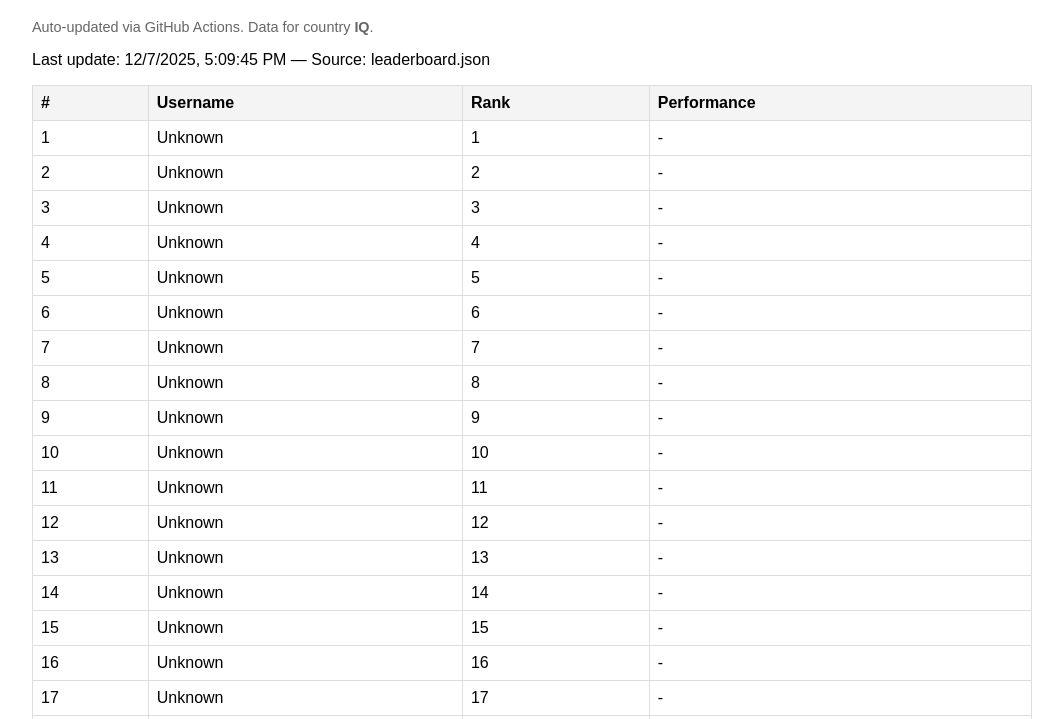
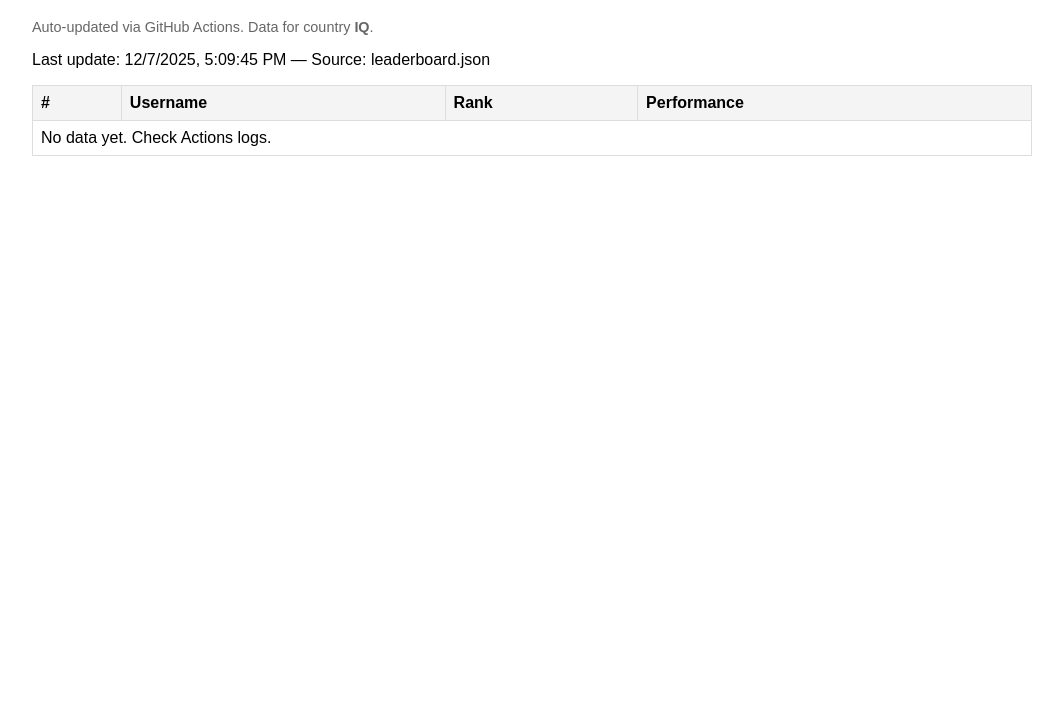
Before and after one commit to 4HM056/Heaven.github.io, a website: page index.html in a window 1280 px wide. Shown: the part 81-800 px from the top of the page, without its empty margins (108-1171 px from the left). Drawn offline with Linux system fonts and the light colour scheme.

Commit message:
Refactor leaderboard data handling and error messages

```diff
--- a/index.html
+++ b/index.html
@@ -27,43 +27,33 @@
         const res = await fetch('leaderboard.json', {cache: "no-store"});
         if (!res.ok) throw new Error('Could not fetch leaderboard.json');
         const json = await res.json();
+        document.getElementById('source').textContent = json.source || 'leaderboard.json';
         const updated = json.updated_at ? new Date(json.updated_at).toLocaleString() : '-';
         document.getElementById('updated').textContent = updated;
         const tbody = document.querySelector('#table tbody');
         tbody.innerHTML = '';
 
-        const data = json.data || json;
-        let list = [];
-
-        // Handle osu API v2 response shape
-        if (data.ranking && Array.isArray(data.ranking)) {
-          list = data.ranking;
-        } else if (Array.isArray(data)) {
-          list = data;
-        } else if (data.items && Array.isArray(data.items)) {
-          list = data.items;
-        }
-
-        if (list.length === 0) {
-          tbody.innerHTML = '<tr><td colspan="4">No data yet. Check the Actions run or secrets.</td></tr>';
+        const items = (json.items && Array.isArray(json.items)) ? json.items : (json.data || []);
+        if (!Array.isArray(items) || items.length === 0) {
+          tbody.innerHTML = '<tr><td colspan="4">No data yet. Check Actions logs.</td></tr>';
           return;
         }
 
-        list.slice(0, 200).forEach((it, i) => {
-          const username = it.user?.username || it.user?.display_name || 'Unknown';
-          const rank = it.rank || it.global_rank || it.pp_rank || (i+1);
-          const pp = it.pp || it.user?.statistics?.pp || '-';
+        items.slice(0, 200).forEach((it, i) => {
+          const username = it.username || 'Unknown';
+          const rank = it.rank || (i+1);
+          const pp = it.pp || '-';
           const tr = document.createElement('tr');
-          tr.innerHTML = `<td>${i+1}</td><td>${username}</td><td>${rank}</td><td>${pp}</td>`;
+          tr.innerHTML = `<td>${rank}</td><td>${username}</td><td>${rank}</td><td>${pp}</td>`;
           tbody.appendChild(tr);
         });
       } catch (err) {
-        document.querySelector('#table tbody').innerHTML = `<tr><td colspan="4">Error loading data: ${err.message}</td></tr>`;
+        document.querySelector('#table tbody').innerHTML = `<tr><td colspan="4">Error: ${err.message}</td></tr>`;
       }
     }
 
     load();
-    setInterval(load, 60_000);
+    setInterval(load, 60000);
   </script>
 </body>
 </html>
```
